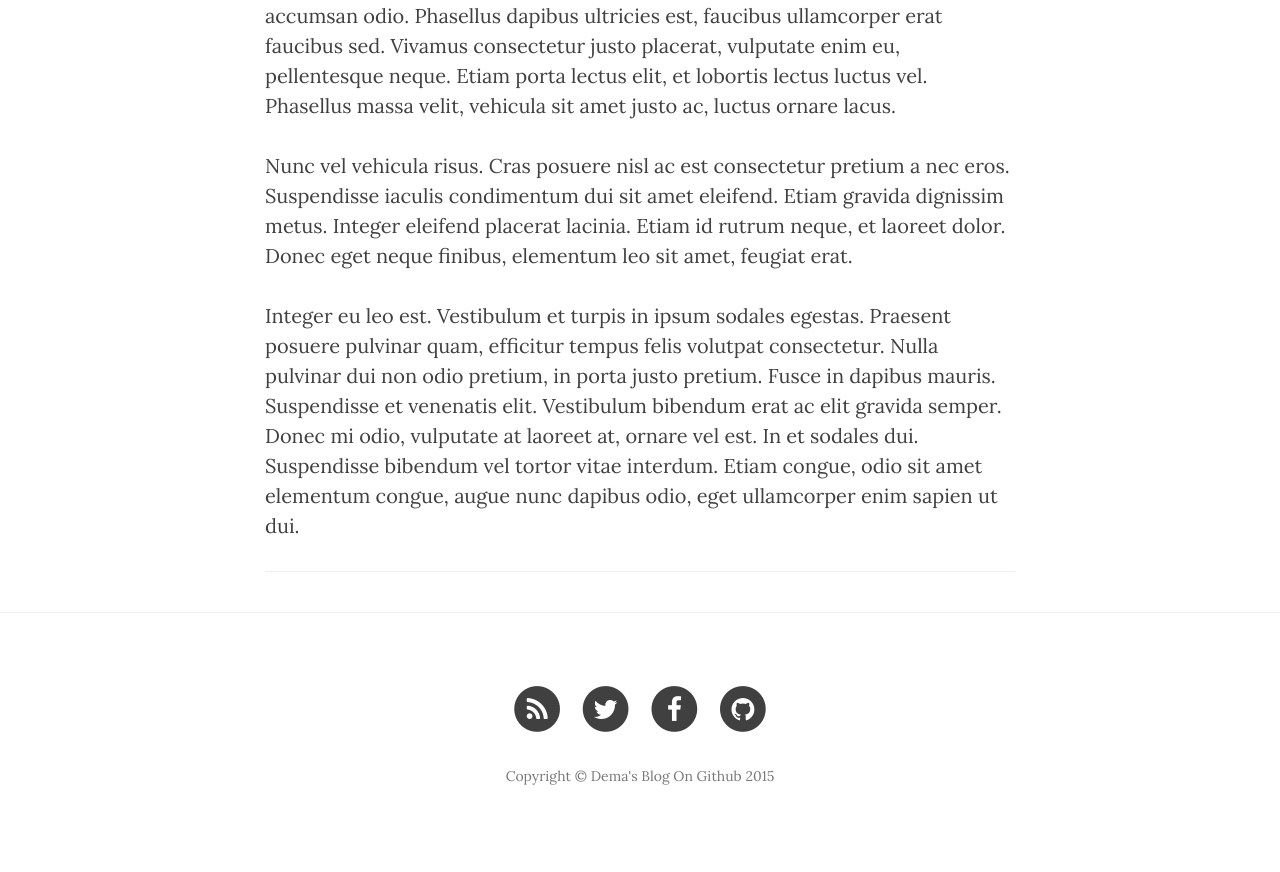
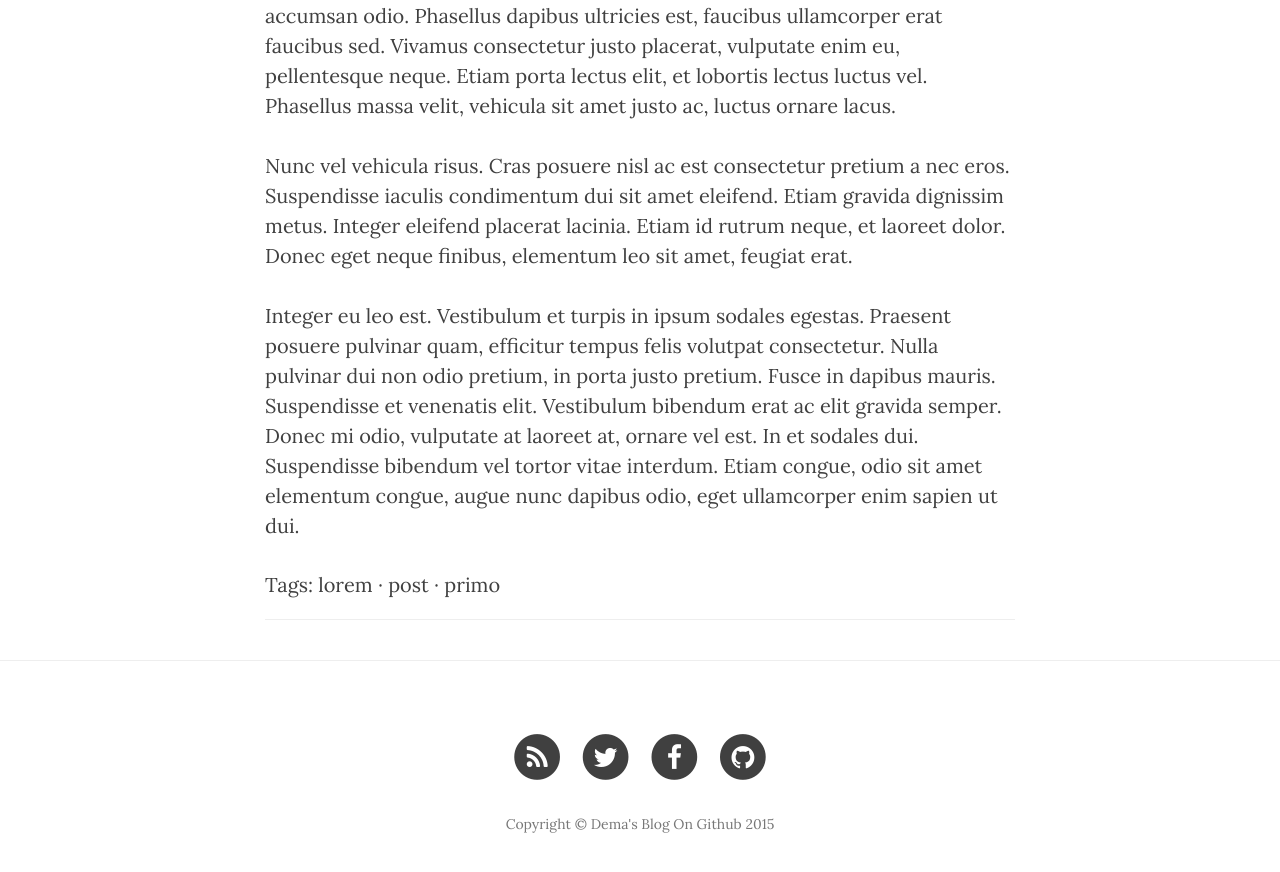
Before and after one commit to anton-dema/anton-dema.github.io, a Jekyll site: the page built from _posts/2015-01-10-ilmeravigliosomondo.md, in a window 1280 px wide and 900 px high, scrolled down 2070 px. Shown: the top 872 px of the window. Built offline with Jekyll 4.4.1, drawn with Linux system fonts in a browser that asks for light colours; nearby versions of some CDN libraries; comment, search, counter and statistics services are not loaded; some of the changed lines change nothing that is shown.

Commit message:
ancora una prova per i tags

```diff
--- /dev/null
+++ b/_includes/page_tags_list
@@ -0,0 +1,17 @@
+{% comment %}<!--
+The page_tags_list include lists the tags for a given page, with hyperlinks back to the list of all site tags. It expects an array, like page.tags, not a hash, like site.tags.
+Usage:
+  1) assign the 'page_tags' variable to a valid array of tags.
+  2) include page_tags_list
+  example:
+  	  {% assign page_tags = page.tags %}
+  	  {% include page_tags_list %}
+-->{% endcomment %}
+
+{% for tag in page_tags %}
+  <a href="{{ site.url }}/tags/#{{ tag }}">{{ tag }}</a>
+  {% unless forloop.last %}
+    &middot;
+  {% endunless %}
+{% endfor %}
+{% assign page_tags = nil %}
--- a/_layouts/post.html
+++ b/_layouts/post.html
@@ -26,6 +26,11 @@ layout: default
             <div class="col-lg-8 col-lg-offset-2 col-md-10 col-md-offset-1">
 
 				{{ content }}
+ <span class="post-date">Tags:
+    {% assign page_tags = page.tags | sort %}
+    {% include page_tags_list %}
+  </span>
+
 
                 <hr>
 {% include disqus.html %}
```
